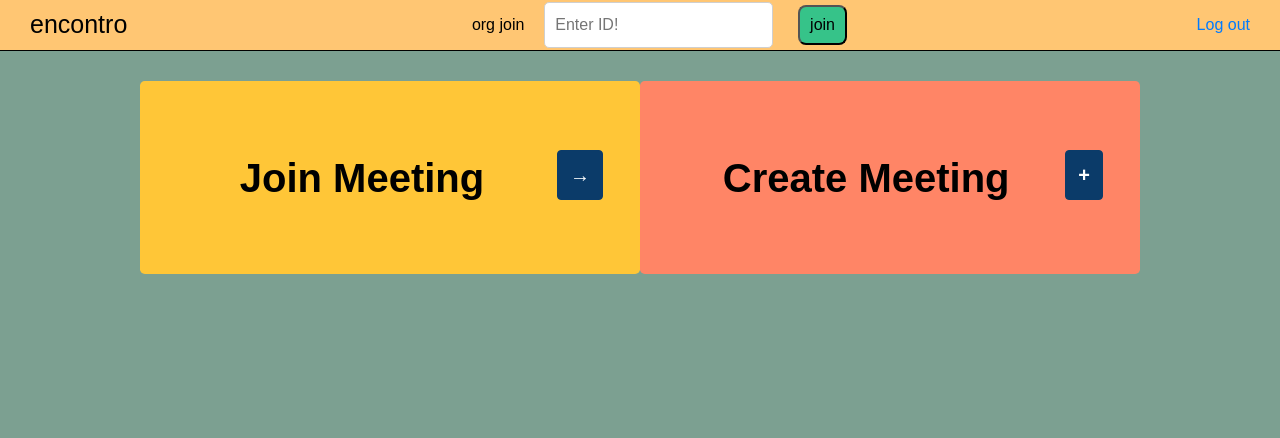
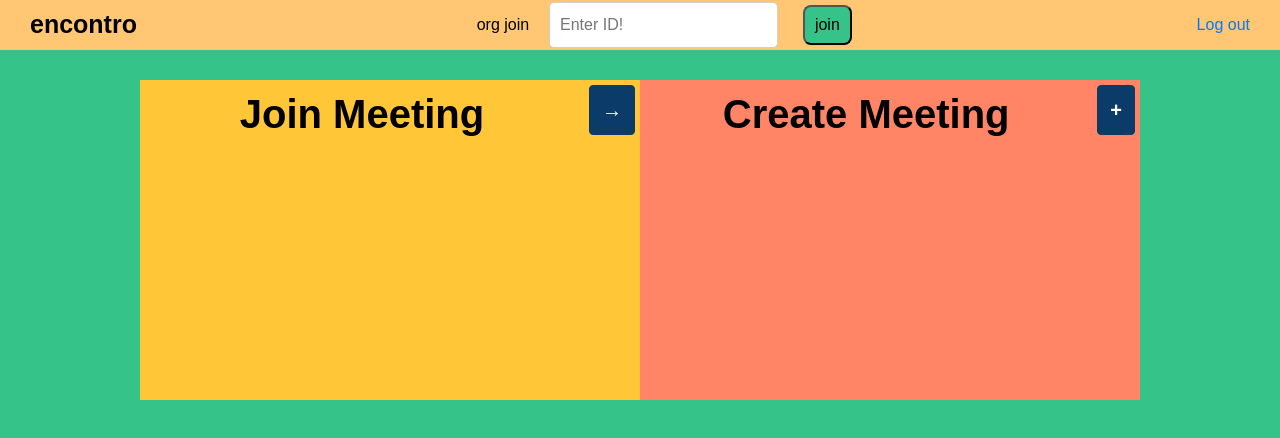
Before and after one commit to robsookim/encontro, a React (Create React App) app in the folder client/: page / in a window 1280 px wide. Shown: the top 438 px of the page. Built offline with nearby package versions, Linux system fonts and the light colour scheme.

Commit message:
created new create.css, made other adjustments

```diff
--- a/client/src/components/NavBar.js
+++ b/client/src/components/NavBar.js
@@ -9,14 +9,15 @@ class NavBar extends Component {
           justifyContent: "space-between",
           padding: "0 30px",
           background: "#ffc673",
-          borderBottom: "1px solid black",
+          // borderBottom: "1px solid black",
           marginBottom: "30px",
           alignItems: "center"
         }}
       >
         <span
           style={{
-            fontSize: "25px"
+            fontSize: "25px",
+            fontWeight: "bold"
           }}
         >
           encontro
--- /dev/null
+++ b/client/src/pages/create/create.css
@@ -0,0 +1,42 @@
+/* ************************************************************************************************************************ */
+/* all ******************************************************************************************************************** */
+/* ************************************************************************************************************************ */
+
+/* ------------------------------------------------------------ */
+
+/*  */
+
+/* ++++++++++++++++++++++++++++++++++++++++++++++++++++++++++++ */
+
+*{
+  box-sizing: border-box;
+  margin: 0;
+  padding: 0;
+}
+
+body{
+  font-family: 'Times New Roman', Times, serif;
+  line-height: 1.5;
+  color: #333333;
+  text-decoration: none;
+}
+
+/* ************************************************************************************************************************ */
+/* create meeting page **************************************************************************************************** */
+/* ************************************************************************************************************************ */
+
+
+/* ------------------------------------------------------------ */
+
+/* wrapper: essentially the entire page */
+
+/* ++++++++++++++++++++++++++++++++++++++++++++++++++++++++++++ */
+/*
+h1{
+  font-size: 72px;
+} */
+
+form{
+  margin: 20px;
+  padding: 30px;
+}
--- a/client/src/pages/create.js
+++ b/client/src/pages/create/create.js
@@ -1,7 +1,7 @@
 import React, { Component } from "react";
 import { Input, TextArea, FormBtn } from "../components/Form";
 import API from "../utils/API.js";
-import "../App.css";
+import "./create.css";
 import AgendaItem from "../components/AgendaItem";
 import axios from "axios"
 
--- a/client/src/pages/home/home.css
+++ b/client/src/pages/home/home.css
@@ -8,6 +8,7 @@ white - #ffffff
 
 body{
     background-color: #36c389;
+    position: relative;
 }
 
 .container-fluid{
@@ -21,10 +22,11 @@ h1{
     margin-bottom: 20px;
     color: #0b3b69;
 }
-.jumbotron{
+
+/* .jumbotron{
     width: 40%;
-    /* height: 80vh; */
-    /* height: 40vh; */
+    height: 80vh;
+    height: 40vh;
     display: inline-flex;
 }
 .jumbotron-1 {
@@ -33,11 +35,32 @@ h1{
 
 .jumbotron-2 {
     background-color: #ff8566;
+} */
+
+.section1{
+    width: 40%;
+    height: 80vh;
+    height: 40vh;
+    display: inline-flex;
+    background-color: #ffc637;
 }
+
+.section2{
+    width: 40%;
+    height: 80vh;
+    height: 40vh;
+    display: inline-flex;
+    background-color: #ff8566;
+}
+
 h2{
     color: #0b3b69;
     text-align: center;
+    margin: 20px;
+    /* padding: 10px;  */
 }
+
+
 .btn{
     background-color: #36c389;
     width: 50px;
--- a/client/src/pages/home/home.js
+++ b/client/src/pages/home/home.js
@@ -6,9 +6,9 @@ import React, { Component } from "react";
 // import { Input, TextArea, FormBtn } from "./../components/Form";
 // import API from "./../utils/API.js";
 import "bootstrap/dist/css/bootstrap.min.css";
-import "./home.css";
 import NavBar from "../../components/NavBar";
 import axios from "axios";
+import "./home.css";
 
 class Home extends Component {
   state = {
@@ -57,7 +57,8 @@ class Home extends Component {
           onSearchType={this.updateSearch}
         />
         <div className="container-fluid">
-          <div className="jumbotron jumbotron-1 ">
+
+          {/* <div className="jumbotron jumbotron-1 ">
             <h2>Join Meeting</h2>
             <a href="/join">
               <button type="button" className="btn btn-join">
@@ -65,6 +66,7 @@ class Home extends Component {
               </button>
             </a>
           </div>
+
           <div className="jumbotron jumbotron-2">
             <h2>Create Meeting</h2>
             <a href="/create">
@@ -72,7 +74,38 @@ class Home extends Component {
                 +
               </button>
             </a>
+          </div> */}
+
+          <div className="section1">
+            <h2>Join Meeting</h2>
+            <a href="/join">
+              <button type="button" className="btn btn-join">
+                →
+              </button>
+            </a>
           </div>
+
+          <div className="section2">
+            {/* <div className="row">
+              <h2>Create Meeting</h2>
+            </div> */}
+            <h2>Create Meeting</h2>
+            {/* <div className="row">
+              <a href="/create">
+                <button type="button" className="btn btn-create">
+                  +
+                </button>
+              </a>
+            </div> */}
+            <a href="/create">
+              <button type="button" className="btn btn-create">
+                +
+              </button>
+            </a>
+          </div>
+
+
+
         </div>
       </div>
     );
--- a/client/src/pages/join/join.css
+++ b/client/src/pages/join/join.css
@@ -17,9 +17,9 @@
 
 body{
   /* background-color: #0b3b69;  */
-  /* background-color: #ffc673;  */
-  background-color: #7CA091;
+  background-color: #36c389;
   font-family: Cambria, Cochin, Georgia, Times, 'Times New Roman', serif;
+  /* background-color: #7CA091;  */
   color: black;
 }
 
--- a/client/src/pages/join/join.js
+++ b/client/src/pages/join/join.js
@@ -1,6 +1,7 @@
 import React, { Component } from "react";
 // import { Input, TextArea, FormBtn } from "./../components/Form";
 import API from "../../utils/API";
+import NavBar from "../../components/NavBar";
 import "bootstrap/dist/css/bootstrap.min.css";
 import "./join.css";
 
@@ -32,6 +33,16 @@ class Join extends Component {
 
   render() {
     return (
+      <div>
+        <NavBar
+          searchVal={this.state.orgSearchValue}
+          searchType={this.state.orgSearchType}
+          typeSwitch={this.changeSearchType}
+          joinOrg={this.joinOrg}
+          createOrg={this.createOrg}
+          onSearchType={this.updateSearch}
+        />
+
       <div className="container">
         <h1>JOIN A MEETING</h1>
 
@@ -100,6 +111,7 @@ class Join extends Component {
           </div>
         </div>
       </div>
+      </div>
     );
   }
 }
--- a/client/src/pages/login/login.css
+++ b/client/src/pages/login/login.css
@@ -22,7 +22,7 @@
 } */
 
 /* ************************************************************************************************************************ */
-/* create account page **************************************************************************************************** */
+/* login account page **************************************************************************************************** */
 /* ************************************************************************************************************************ */
 
 
@@ -39,7 +39,8 @@
   flex-direction: column;
   justify-content: center;
   align-items: center;
-  background-color: #619B8A;
+  /* background-color: #619B8A;  */
+  background-color: #36c389;
   /* background-color: #0B5351;  */
 }
 
```
Also changed, not shown: client/src/pages/meeting/chat.js (added).
